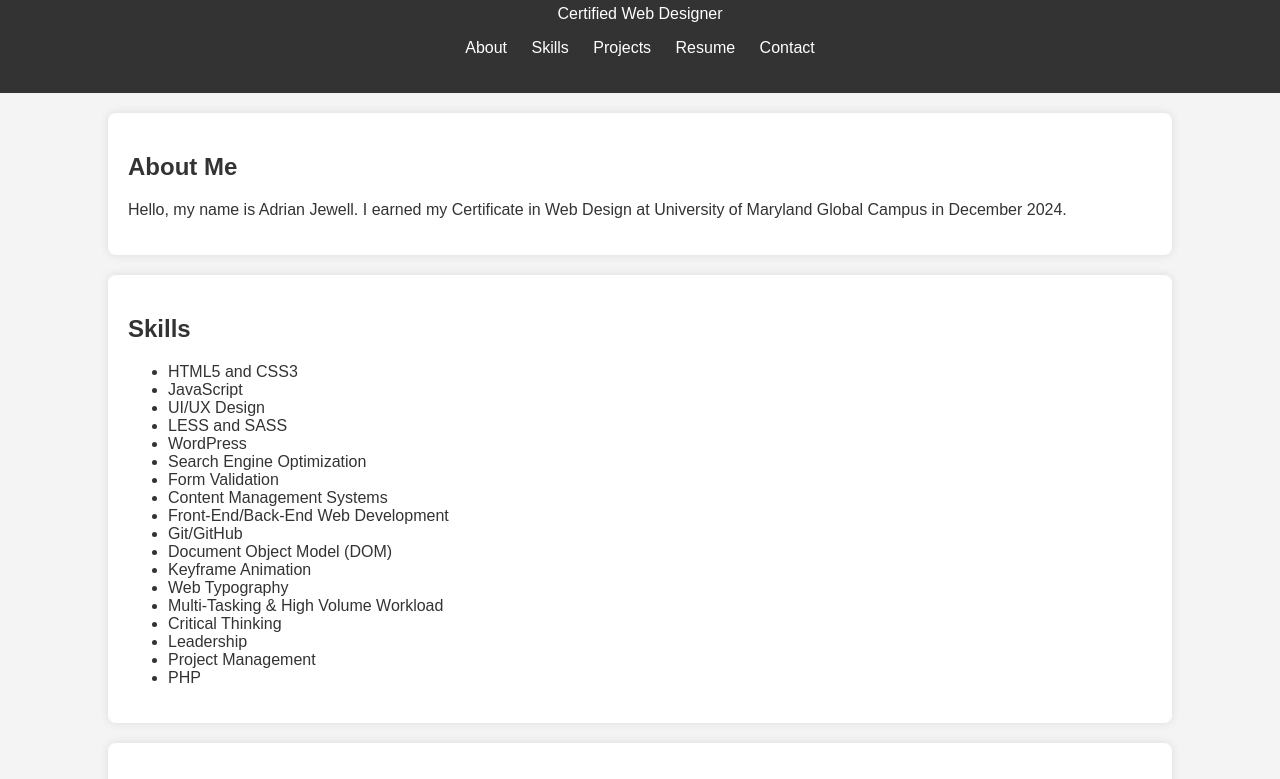
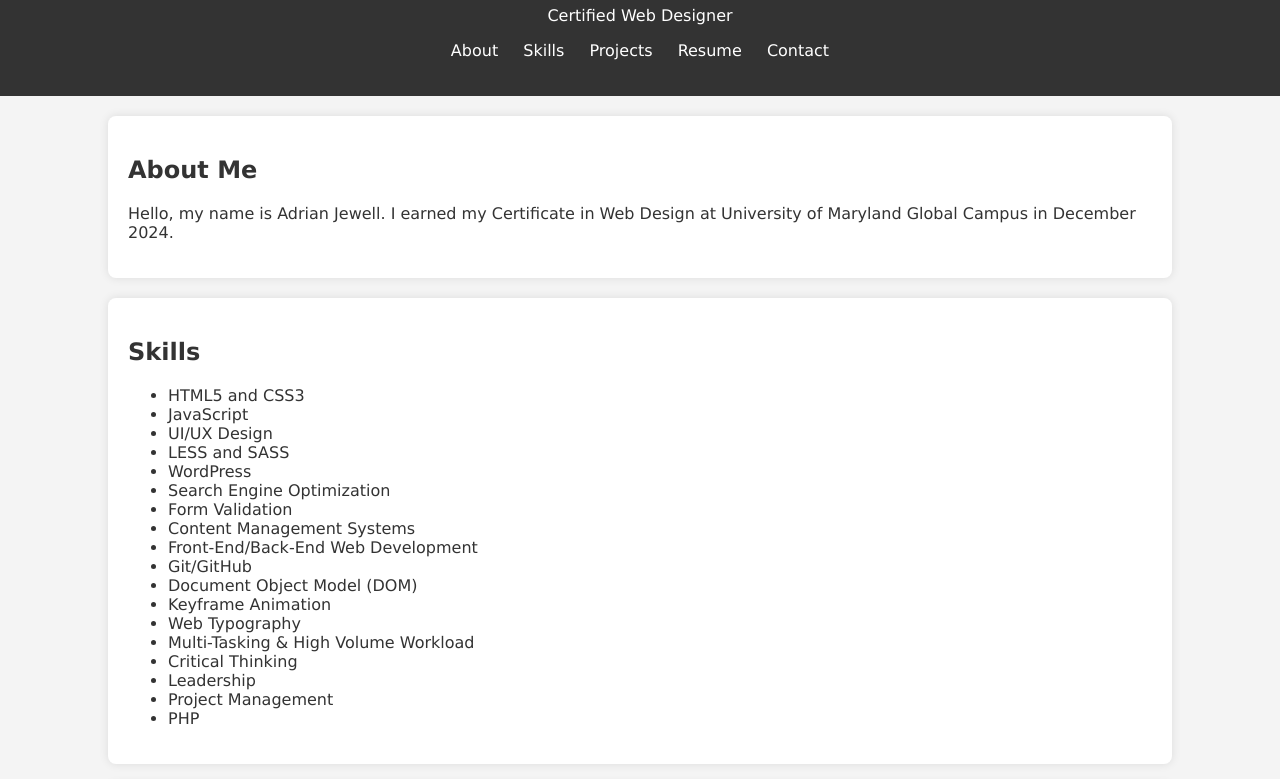
Before and after one commit to MidgardianQrow/my-resume, a plain HTML site: page index.html in a window 1280 px wide. Shown: the part 95-874 px from the top of the page. Drawn offline with Linux system fonts and the light colour scheme.

Commit message:
Update style.css
Added Verdana font as primary font.

```diff
--- a/style.css
+++ b/style.css
@@ -1,5 +1,5 @@
 body {
-    font-family: Ariel, sans-serif;
+    font-family: Verdana, Ariel, sans-serif;
     margin: 0;
     padding: 0;
     background: #f4f4f4;
```
